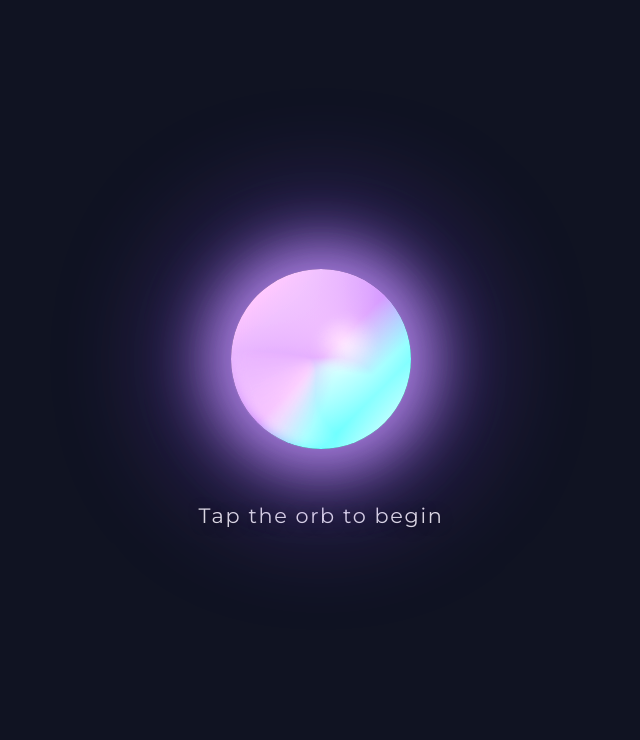
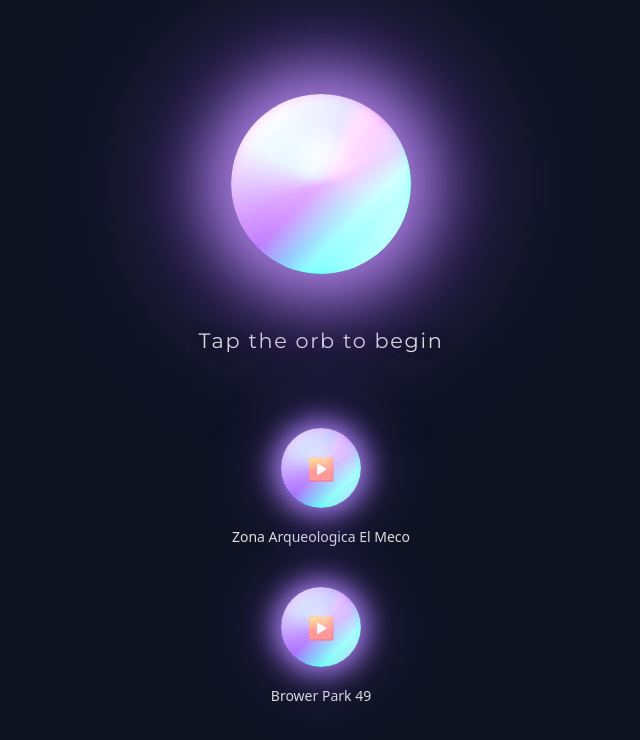
Before and after one commit to aleyancey/Onda_mvp, a React (Vite) app in the folder onda/: page / in a window 1280 px wide. Shown: the top 740 px of the page, without its empty margins (319-959 px from the left). Built offline with nearby package versions, Linux system fonts and the light colour scheme.

Commit message:
feat(audio): add minimal players for Zona Arqueologica El Meco and Brower Park 49 soundscapes

```diff
--- a/onda/src/App.jsx
+++ b/onda/src/App.jsx
@@ -1,5 +1,36 @@
 import './App.css';
 import React from 'react';
+
+function AudioPlayer({ src, label }) {
+  const [playing, setPlaying] = React.useState(false);
+  const audioEl = React.useRef(null);
+
+  React.useEffect(() => {
+    if (audioEl.current) {
+      playing ? audioEl.current.play() : audioEl.current.pause();
+    }
+  }, [playing]);
+
+  return (
+    <div style={{ display: 'flex', flexDirection: 'column', alignItems: 'center' }}>
+      <button
+        className="orb-glow"
+        style={{ width: 80, height: 80, marginBottom: 16, fontSize: 22, borderRadius: '50%', filter: 'none', animation: 'none', boxShadow: '0 0 28px 6px #b388ff, 0 0 60px 24px #7c4dff33' }}
+        onClick={() => setPlaying(p => !p)}
+        aria-label={playing ? `Pause ${label}` : `Play ${label}`}
+      >
+        {playing ? '⏸' : '▶️'}
+      </button>
+      <audio
+        ref={audioEl}
+        src={src}
+        preload="auto"
+        onEnded={() => setPlaying(false)}
+      />
+      <div style={{ color: '#e0e0e0', fontSize: 14, marginTop: 2 }}>{label}</div>
+    </div>
+  );
+}
 
 function App() {
   // Handles orb button click: requests mic permission and plays back mic input
@@ -120,6 +151,11 @@ function App() {
         </div>
         {/* Hidden audio element for mic playback */}
         <audio ref={audioRef} autoPlay style={{ display: 'none' }} />
+        {/* Simple audio players for pre-loaded sound files */}
+        <div style={{ marginTop: '2.5rem', display: 'flex', flexDirection: 'column', alignItems: 'center', gap: '2.5rem' }}>
+          <AudioPlayer src="/zona-arqueologica-el-meco.mp3" label="Zona Arqueologica El Meco" />
+          <AudioPlayer src="/brower-park-49.mp3" label="Brower Park 49" />
+        </div>
       </div>
     </div>
   );
```
